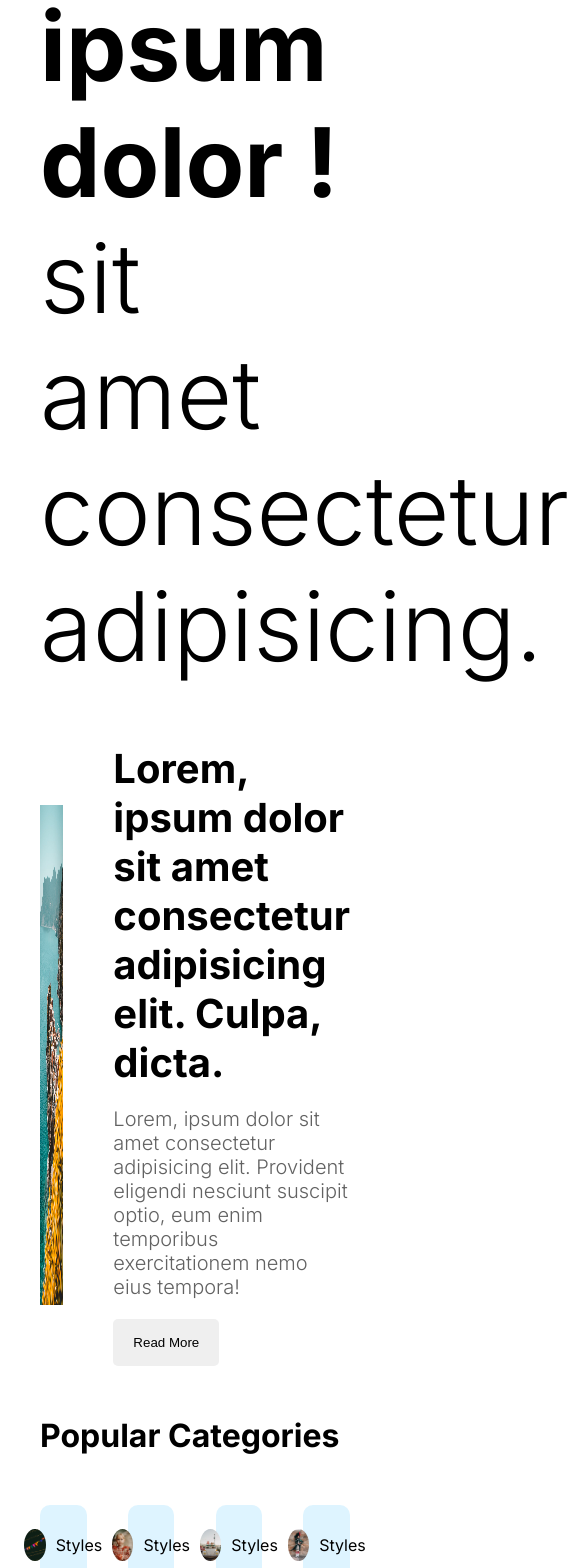
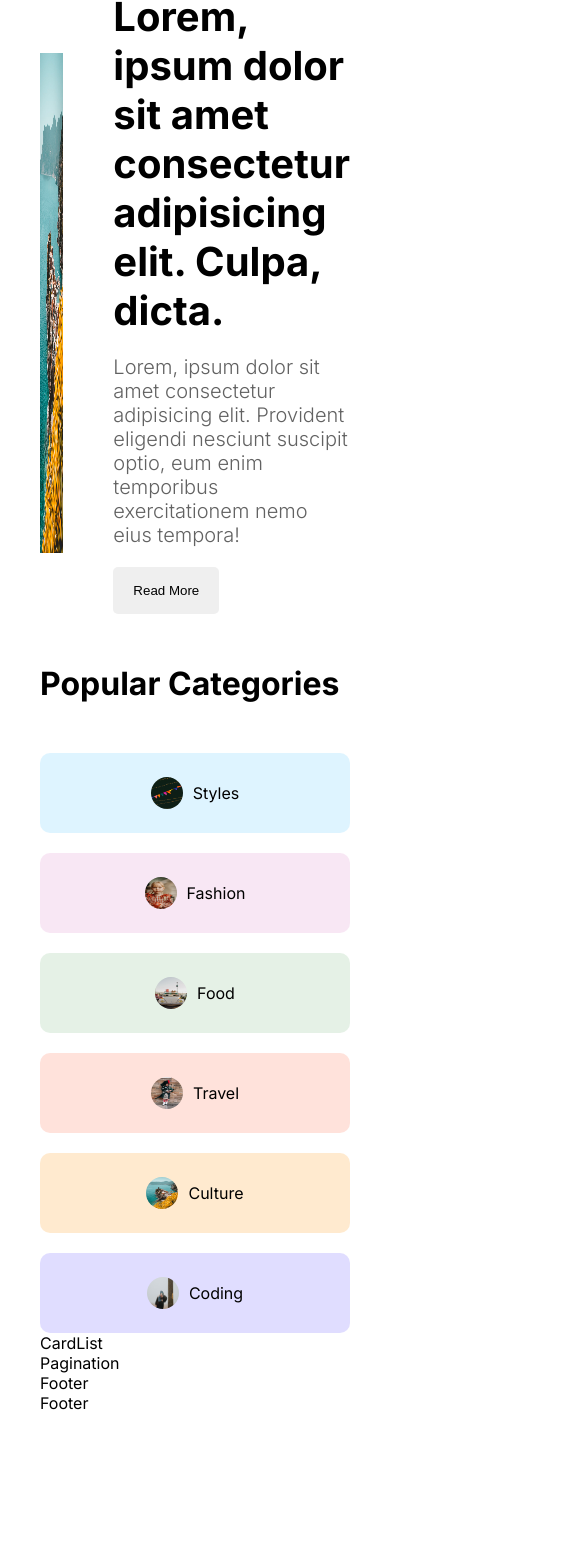
Before and after one commit to Satyam-R4j/string2blogs-webapp, a Next.js app: page / in a window 390 px wide. Shown: the part 374-1942 px from the top of the page, 569 px wide, since content can reach past the window. After the commit the page ends 1787 px from the top, so only its background shows below. Built offline with nearby package versions, Linux system fonts and the light colour scheme.

Commit message:
Working on styles of category and responsivness

```diff
--- a/src/components/categoryList/CategoryList.jsx
+++ b/src/components/categoryList/CategoryList.jsx
@@ -23,7 +23,7 @@ const CategoryList = () => {
                 </Link>
                 <Link
                     href={'/blog'}
-                    className={`${styles.category} ${styles.style}`}
+                    className={`${styles.category} ${styles.fashion}`}
                 >
                     <Image
                         src="/fashion.png"
@@ -32,12 +32,12 @@ const CategoryList = () => {
                         height={32}
                         className={styles.image}
                     />
-                    styles
+                    Fashion
                 </Link>
 
                 <Link
                     href={'/blog'}
-                    className={`${styles.category} ${styles.style}`}
+                    className={`${styles.category} ${styles.food}`}
                 >
                     <Image
                         src="/food.png"
@@ -46,12 +46,12 @@ const CategoryList = () => {
                         height={32}
                         className={styles.image}
                     />
-                    styles
+                    Food
                 </Link>
 
                 <Link
                     href={'/blog'}
-                    className={`${styles.category} ${styles.style}`}
+                    className={`${styles.category} ${styles.travel}`}
                 >
                     <Image
                         src="/travel.png"
@@ -60,12 +60,12 @@ const CategoryList = () => {
                         height={32}
                         className={styles.image}
                     />
-                    styles
+                    Travel
                 </Link>
 
                 <Link
                     href={'/blog'}
-                    className={`${styles.category} ${styles.style}`}
+                    className={`${styles.category} ${styles.culture}`}
                 >
                     <Image
                         src="/culture.png"
@@ -74,12 +74,12 @@ const CategoryList = () => {
                         height={32}
                         className={styles.image}
                     />
-                    styles
+                    Culture
                 </Link>
 
                 <Link
                     href={'/blog'}
-                    className={`${styles.category} ${styles.style}`}
+                    className={`${styles.category} ${styles.coding}`}
                 >
                     <Image
                         src="/coding.png"
@@ -88,7 +88,7 @@ const CategoryList = () => {
                         height={32}
                         className={styles.image}
                     />
-                    styles
+                    Coding
                 </Link>
             </div>
         </div>
--- a/src/components/categoryList/categoryList.module.css
+++ b/src/components/categoryList/categoryList.module.css
@@ -28,7 +28,55 @@
     background-color: #57c4ff31;
 }
 
+.category.fashion {
+    background-color: #da85c731;
+  }
+
+  .category.food {
+    background-color: #7fb88133;
+  }
+
+  .category.travel {
+    background-color: #ff795736;
+  }
+
+  .category.culture {
+    background-color: #ffb04f45;
+  }
+
+  .category.coding {
+    background-color: #5e4fff31;
+  }
+
+
 .image{
     border-radius: 50%;
 
 }
+
+
+@media screen and (max-width:1280px) {
+    .category{
+        width: 20%;
+    }
+
+}
+@media screen and (max-width:1024px) {
+    .category{
+        width: 25%;
+    }
+
+}
+
+@media screen and (max-width:768px) {
+    .category{
+        width: 45%;
+    }
+}
+
+@media screen and (max-width:640px) {
+    .category{
+        width: 100%;
+    }
+
+}
--- a/src/components/featured/featured.module.css
+++ b/src/components/featured/featured.module.css
@@ -48,3 +48,34 @@
     border-radius: 5px;
     width: max-content;
 }
+
+@media screen and (max-width:1280px) {
+    .title{
+        font-size: 72px;
+    }
+
+}
+@media screen and (max-width:1024px) {
+    .title{
+        font-size: 64px;
+    }
+
+    .imgContainer{
+        display: flex;
+
+    }
+
+}
+
+@media screen and (max-width:768px) {
+    .title{
+        font-size: 48px;
+    }
+}
+
+@media screen and (max-width:640px) {
+    .title{
+        font-size: 36px;
+    }
+
+}
```
